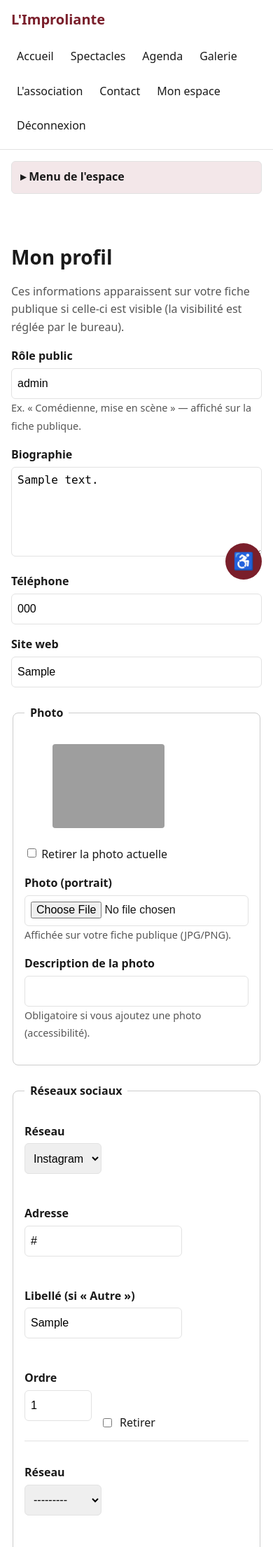
After one commit to Hsbtqemy/Improliante, a Django app: page /espace/profil/ in a window 390 px wide. The commit adds this page. Shown: the top 2210 px of the page at 70% size. Run offline with Django 5.2, Linux system fonts and the light colour scheme; a user stored in the database is signed in; tables that the repository leaves empty hold one stand-in row (values such as "Sample post"); parts of the project's set-up code (start-up, migrations or seed data) failed here and were passed over; grey boxes are pictures that could not be loaded.

Commit message:
feat(coeur/espace-membre): site web + réseaux sociaux sur la fiche membre
Ajoute Membre.site_web et un modèle LienReseau (liste flexible : réseau,
url, libellé, ordre) affichés sur la fiche publique. Édition par deux voies :
écran « Mon profil » côté membre (bio, rôle, téléphone, site, photo avec alt
obligatoire, réseaux via formset ; anti-IDOR par construction sur
request.user.membre) et inline admin. Migration 0005. +6 tests.

Co-Authored-By: Claude Opus 4.8 (1M context) <noreply@anthropic.com>

```diff
--- a/apps/espace_membre/forms.py
+++ b/apps/espace_membre/forms.py
@@ -3,8 +3,10 @@
 from __future__ import annotations
 
 from django import forms
+from django.forms import inlineformset_factory
 
 from apps.agenda.models import Evenement
+from apps.coeur.models import LienReseau, Membre
 from apps.spectacles.models import Spectacle
 
 # Format des <input type="datetime-local"> (sans fuseau ni secondes).
@@ -169,3 +171,57 @@ class EvenementMembreForm(ImagesFicheFormMixin, forms.ModelForm):
             projets = (projets | Spectacle.objects.filter(pk=self.instance.spectacle_id)).distinct()
         self.fields["spectacle"].queryset = projets
         self.fields["spectacle"].required = False
+
+
+class ProfilMembreForm(forms.ModelForm):
+    """Édition par un membre de SA propre fiche (bio, rôle public, coordonnées,
+    site web, photo). Les réseaux sociaux sont gérés à part via un formset
+    (`LienReseauFormSet`). La photo crée un `Media` (alt obligatoire) traité par
+    la vue via `apps.coeur.services`."""
+
+    photo_fichier = forms.ImageField(
+        label="Photo (portrait)",
+        required=False,
+        help_text="Affichée sur votre fiche publique (JPG/PNG).",
+    )
+    photo_alt = forms.CharField(
+        label="Description de la photo",
+        required=False,
+        max_length=255,
+        help_text="Obligatoire si vous ajoutez une photo (accessibilité).",
+    )
+    retirer_photo = forms.BooleanField(label="Retirer la photo actuelle", required=False)
+
+    class Meta:
+        model = Membre
+        fields = ["role_public", "bio", "telephone", "site_web"]
+        widgets = {"bio": forms.Textarea(attrs={"rows": 5})}
+
+    def clean_photo_fichier(self):
+        fichier = self.cleaned_data.get("photo_fichier")
+        if fichier and fichier.size > TAILLE_MAX_IMAGE:
+            raise forms.ValidationError("Image trop volumineuse (5 Mio maximum).")
+        return fichier
+
+    def clean(self):
+        cleaned = super().clean()
+        if cleaned.get("photo_fichier") and not (cleaned.get("photo_alt") or "").strip():
+            self.add_error("photo_alt", "La description de la photo est obligatoire.")
+        return cleaned
+
+    def champs_profil(self):
+        """Champs texte du modèle, pour un rendu séparé des champs photo."""
+        return [self[nom] for nom in self.Meta.fields]
+
+    def champ_photo(self):
+        return [self["photo_fichier"], self["photo_alt"]]
+
+
+# Réseaux sociaux : liste flexible éditable en une fois (ajout / suppression).
+LienReseauFormSet = inlineformset_factory(
+    Membre,
+    LienReseau,
+    fields=["reseau", "url", "libelle", "ordre"],
+    extra=1,
+    can_delete=True,
+)
--- a/apps/espace_membre/urls.py
+++ b/apps/espace_membre/urls.py
@@ -18,6 +18,7 @@ urlpatterns = [
     path("deconnexion/", auth_views.LogoutView.as_view(), name="deconnexion"),
     path("activation/<uidb64>/<token>/", views.activer_compte, name="activer_compte"),
     path("espace/", views.tableau_de_bord, name="tableau_de_bord"),
+    path("espace/profil/", views.mon_profil, name="mon_profil"),
     path("espace/projets/", views.mes_projets, name="mes_projets"),
     path("espace/projets/nouveau/", views.creer_projet, name="creer_projet"),
     path("espace/projets/<int:pk>/", views.editer_projet, name="editer_projet"),
--- a/apps/espace_membre/views.py
+++ b/apps/espace_membre/views.py
@@ -23,7 +23,11 @@ from apps.agenda.models import Evenement
 from apps.budget.models import RecuFiscal
 from apps.budget.services import assurer_pdf_recu
 from apps.coeur.roles import est_bureau
-from apps.coeur.services import utilisateur_depuis_uidb64
+from apps.coeur.services import (
+    definir_photo_membre,
+    retirer_photo_membre,
+    utilisateur_depuis_uidb64,
+)
 from apps.common.fichiers import reponse_fichier_prive
 from apps.common.moderation import peut_etre_edite_par_auteur, soumettre_a_moderation
 from apps.documents.models import Document
@@ -31,7 +35,12 @@ from apps.gouvernance.models import Reunion
 from apps.spectacles import services as spectacles_services
 from apps.spectacles.models import Spectacle
 
-from .forms import EvenementMembreForm, ProjetMembreForm
+from .forms import (
+    EvenementMembreForm,
+    LienReseauFormSet,
+    ProfilMembreForm,
+    ProjetMembreForm,
+)
 
 
 def _membre_connecte(request):
@@ -54,6 +63,43 @@ def tableau_de_bord(request):
         request,
         "espace_membre/tableau_de_bord.html",
         {"membre": membre, "adhesions": adhesions},
+    )
+
+
+@login_required
+def mon_profil(request):
+    """Édition par le membre de SA propre fiche (bio, rôle, site, réseaux, photo).
+
+    Anti-IDOR par construction : on agit sur `request.user.membre`, jamais sur
+    un identifiant d'URL — un membre ne peut éditer que sa fiche."""
+    membre = _membre_connecte(request)
+    if membre is None:
+        messages.error(request, "Votre compte n'est pas rattaché à une fiche membre.")
+        return redirect("espace_membre:tableau_de_bord")
+
+    if request.method == "POST":
+        form = ProfilMembreForm(request.POST, request.FILES, instance=membre)
+        formset = LienReseauFormSet(request.POST, instance=membre)
+        if form.is_valid() and formset.is_valid():
+            form.save()
+            donnees = form.cleaned_data
+            if donnees.get("photo_fichier"):
+                definir_photo_membre(
+                    membre, donnees["photo_fichier"], donnees["photo_alt"], cree_par=request.user
+                )
+            elif donnees.get("retirer_photo"):
+                retirer_photo_membre(membre)
+            formset.save()
+            messages.success(request, "Profil mis à jour.")
+            return redirect("espace_membre:mon_profil")
+    else:
+        form = ProfilMembreForm(instance=membre)
+        formset = LienReseauFormSet(instance=membre)
+
+    return render(
+        request,
+        "espace_membre/profil_form.html",
+        {"form": form, "formset": formset, "membre": membre},
     )
 
 
--- a/front/static/css/site.css
+++ b/front/static/css/site.css
@@ -800,6 +800,35 @@ a.tuile:hover {
   border-radius: var(--rayon);
 }
 
+/* Édition des réseaux sociaux (formset dans « Mon profil ») */
+.reseaux-edition {
+  list-style: none;
+  margin: 0;
+  padding: 0;
+  display: flex;
+  flex-direction: column;
+  gap: 1rem;
+}
+.reseaux-edition__item {
+  display: flex;
+  flex-wrap: wrap;
+  gap: 0.75rem;
+  align-items: flex-end;
+  padding-bottom: 0.75rem;
+  border-bottom: 1px solid var(--bordure);
+}
+.champ--etroit {
+  max-width: 6rem;
+}
+/* Liens (site web + réseaux) sur la fiche publique */
+.fiche__liens ul {
+  list-style: none;
+  padding: 0;
+  display: flex;
+  flex-wrap: wrap;
+  gap: 0.75rem;
+}
+
 /* Section images du formulaire de projet (affiche + galerie) */
 .formulaire__images {
   margin-top: 1.5rem;
--- a/front/templates/_nav_espace.html
+++ b/front/templates/_nav_espace.html
@@ -9,6 +9,7 @@ Attendu dans le contexte : `est_bureau` (context processor backoffice).
     <h2 class="nav-espace__titre">Mon espace</h2>
     <ul class="nav-espace__liste">
       <li><a href="{% url 'espace_membre:tableau_de_bord' %}" {% if vn == 'espace_membre:tableau_de_bord' %}aria-current="page"{% endif %}>Tableau de bord</a></li>
+      <li><a href="{% url 'espace_membre:mon_profil' %}" {% if vn == 'espace_membre:mon_profil' %}aria-current="page"{% endif %}>Mon profil</a></li>
       <li><a href="{% url 'espace_membre:mes_projets' %}" {% if vn == 'espace_membre:mes_projets' %}aria-current="page"{% endif %}>Mes projets</a></li>
       <li><a href="{% url 'espace_membre:mes_evenements' %}" {% if vn == 'espace_membre:mes_evenements' %}aria-current="page"{% endif %}>Mes événements</a></li>
       <li><a href="{% url 'espace_membre:mes_documents' %}" {% if vn == 'espace_membre:mes_documents' %}aria-current="page"{% endif %}>Mes documents</a></li>
--- /dev/null
+++ b/front/templates/espace_membre/profil_form.html
@@ -0,0 +1,92 @@
+{% extends "base.html" %}
+
+{% block title %}Mon profil — L'Improliante{% endblock %}
+
+{% block contenu %}
+  <h1>Mon profil</h1>
+  <p class="carte-projet__meta">
+    Ces informations apparaissent sur votre fiche publique si celle-ci est visible
+    (la visibilité est réglée par le bureau).
+  </p>
+
+  <form method="post" class="formulaire" enctype="multipart/form-data" novalidate>
+    {% csrf_token %}
+    {% if form.non_field_errors %}
+      <div class="erreurs" role="alert">{{ form.non_field_errors }}</div>
+    {% endif %}
+
+    {% for field in form.champs_profil %}
+      <p class="champ">
+        <label for="{{ field.id_for_label }}">{{ field.label }}</label>
+        {{ field }}
+        {% if field.help_text %}<span class="champ__aide">{{ field.help_text }}</span>{% endif %}
+        {% for erreur in field.errors %}<span class="champ__erreur" role="alert">{{ erreur }}</span>{% endfor %}
+      </p>
+    {% endfor %}
+
+    <fieldset class="formulaire__images">
+      <legend>Photo</legend>
+      {% if membre.photo and membre.photo.fichier %}
+        <figure class="apercu-image">
+          <img src="{{ membre.photo.fichier.url }}" alt="{{ membre.photo.alt }}" width="160">
+        </figure>
+        <p class="champ champ--case">
+          <label>{{ form.retirer_photo }} {{ form.retirer_photo.label }}</label>
+        </p>
+      {% endif %}
+      {% for champ in form.champ_photo %}
+        <p class="champ">
+          <label for="{{ champ.id_for_label }}">{{ champ.label }}</label>
+          {{ champ }}
+          {% if champ.help_text %}<span class="champ__aide">{{ champ.help_text }}</span>{% endif %}
+          {% for erreur in champ.errors %}<span class="champ__erreur" role="alert">{{ erreur }}</span>{% endfor %}
+        </p>
+      {% endfor %}
+    </fieldset>
+
+    <fieldset class="formulaire__images">
+      <legend>Réseaux sociaux</legend>
+      {{ formset.management_form }}
+      {% if formset.non_form_errors %}
+        <div class="erreurs" role="alert">{{ formset.non_form_errors }}</div>
+      {% endif %}
+      <ul class="reseaux-edition">
+        {% for lien in formset %}
+          <li class="reseaux-edition__item">
+            {{ lien.id }}
+            <span class="champ">
+              <label for="{{ lien.reseau.id_for_label }}">Réseau</label>
+              {{ lien.reseau }}
+            </span>
+            <span class="champ">
+              <label for="{{ lien.url.id_for_label }}">Adresse</label>
+              {{ lien.url }}
+            </span>
+            <span class="champ">
+              <label for="{{ lien.libelle.id_for_label }}">Libellé (si « Autre »)</label>
+              {{ lien.libelle }}
+            </span>
+            <span class="champ champ--etroit">
+              <label for="{{ lien.ordre.id_for_label }}">Ordre</label>
+              {{ lien.ordre }}
+            </span>
+            {% if lien.instance.pk %}
+              <label class="champ--case">{{ lien.DELETE }} Retirer</label>
+            {% endif %}
+            {% for erreur in lien.non_field_errors %}<span class="champ__erreur" role="alert">{{ erreur }}</span>{% endfor %}
+            {% for champ in lien.visible_fields %}
+              {% for erreur in champ.errors %}<span class="champ__erreur" role="alert">{{ erreur }}</span>{% endfor %}
+            {% endfor %}
+          </li>
+        {% endfor %}
+      </ul>
+      <p class="champ__aide">Laissez une ligne vide pour ne rien ajouter ; cochez « Retirer » pour supprimer un lien.</p>
+    </fieldset>
+
+    <div class="formulaire__actions">
+      <button type="submit" class="lien-bouton lien-bouton--primaire">Enregistrer</button>
+    </div>
+  </form>
+
+  <p><a href="{% url 'espace_membre:tableau_de_bord' %}">← Retour à mon espace</a></p>
+{% endblock %}
```
Also changed, not shown: apps/coeur/admin.py (+8 -1 lines), apps/coeur/models.py (+48 -0 lines), apps/coeur/services.py (+23 -0 lines), apps/espace_membre/tests.py (+91 -1 lines), apps/vitrine/tests.py (+14 -1 lines), front/templates/vitrine/membre_detail.html (+13 -0 lines), apps/coeur/migrations/0005_membre_site_web_lienreseau.py (added).
